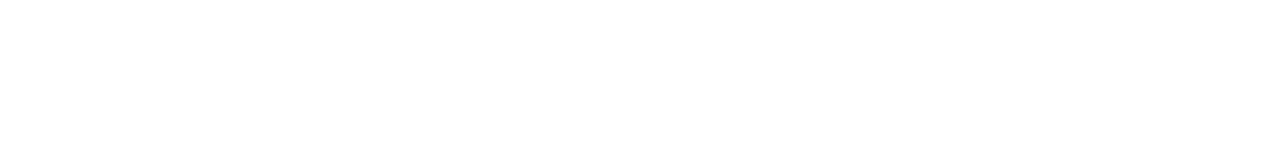
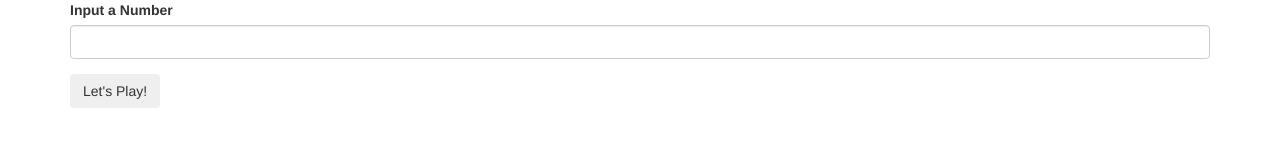
Before and after one commit to alexandraholcombe/cr-intro-week3, a plain HTML site: page index.html in a window 1280 px wide. Drawn offline with Linux system fonts and the light colour scheme.

Commit message:
Create basic HTML user interface add form

```diff
--- a/index.html
+++ b/index.html
@@ -9,6 +9,18 @@
     <title>Ping-Pong</title>
   </head>
   <body>
+    <div class="container">
+      <form>
+        <div class="form-group">
+          <label for="user-input">Input a Number</label>
+          <input type="number" name="user-input" id="user-input" class="form-control">
+        </div>
+        <button type="submit" name="submit-button" class="btn btn-large">Let's Play!</button>
+      </form>
+      <div id="outputBox">
+        <ul id="output">
 
+        </ul>
+    </div>
   </body>
 </html>
--- a/js/scripts.js
+++ b/js/scripts.js
@@ -0,0 +1,3 @@
+//Business Logicus
+
+//User Interface Logicus
```
